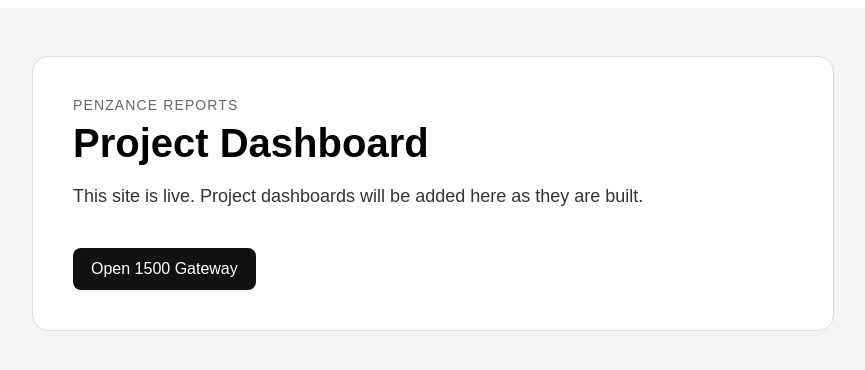
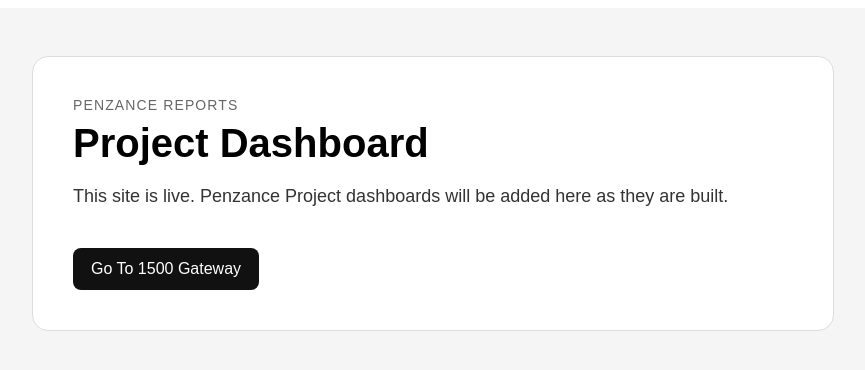
Before and after one commit to dave-renusa/penzance, a Next.js app: page / in a window 1280 px wide. Shown: the top 370 px of the page, without its empty margins (207-1072 px from the left). Built offline with nearby package versions, Linux system fonts and the light colour scheme.

Commit message:
Update page.js

```diff
--- a/app/page.js
+++ b/app/page.js
@@ -5,11 +5,11 @@ export default function HomePage() {
         <p style={styles.eyebrow}>Penzance Reports</p>
         <h1 style={styles.heading}>Project Dashboard</h1>
         <p style={styles.text}>
-          This site is live. Project dashboards will be added here as they are built.
+          This site is live. Penzance Project dashboards will be added here as they are built.
         </p>
 
         <a href="/1500-gateway" style={styles.button}>
-          Open 1500 Gateway
+          Go To 1500 Gateway
         </a>
       </section>
     </main>
```
